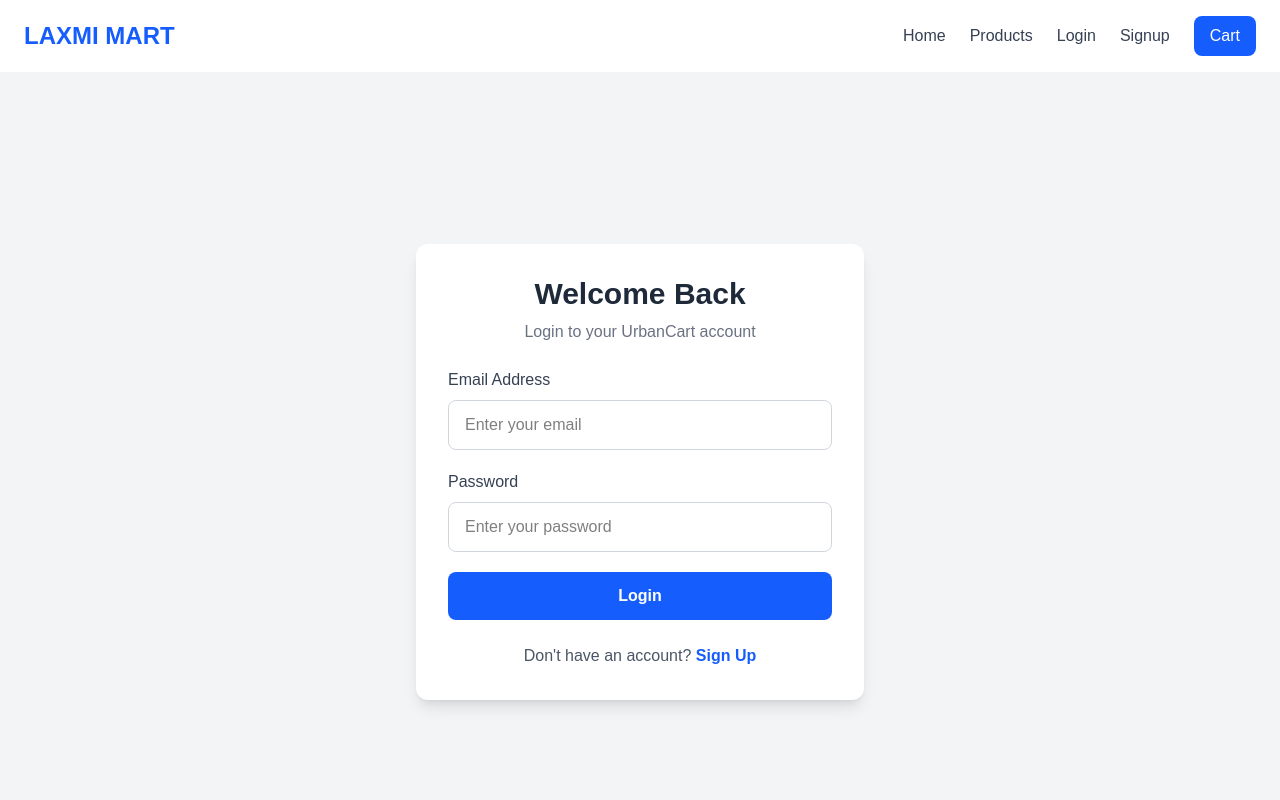
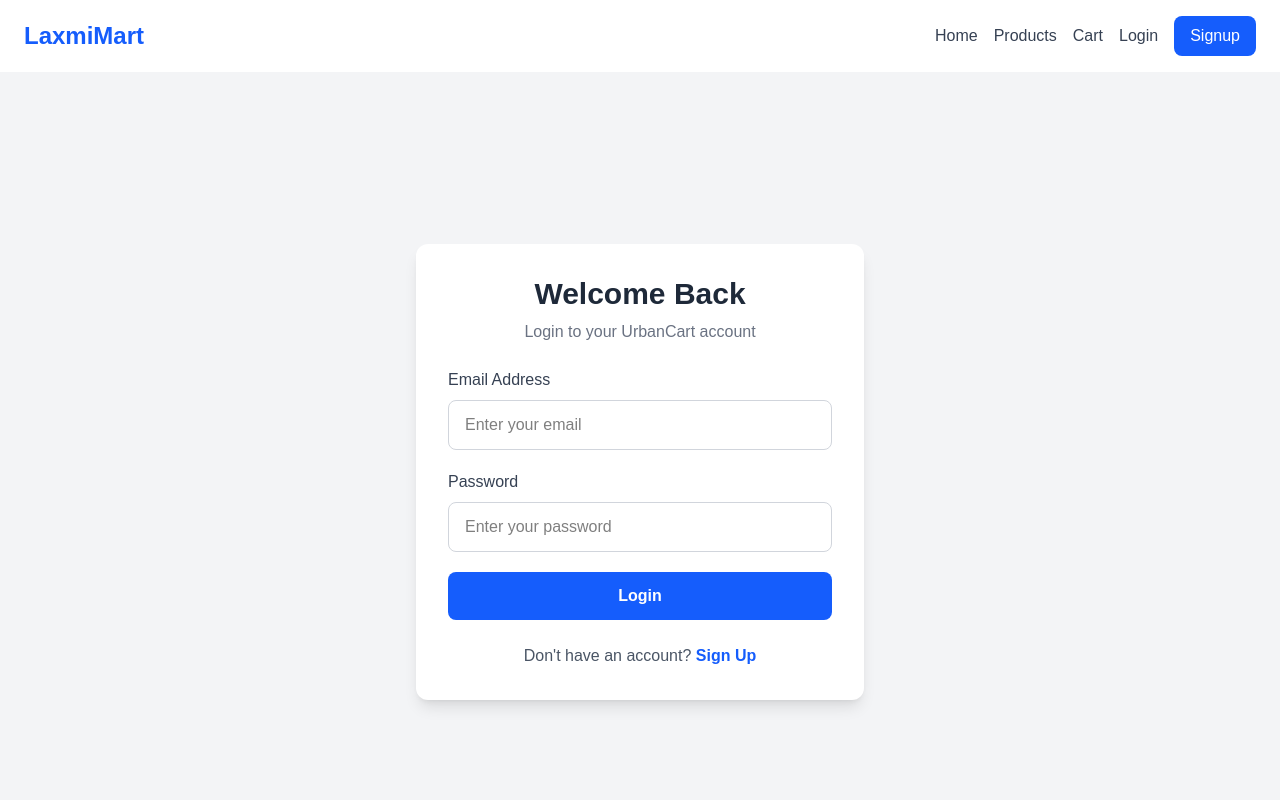
Before and after one commit to Aryanpatel-7/E-COMMERCE-PROJECT, a React app in the folder Frontend/: page /login in a window 1280 px wide. Shown: the top 800 px of the page. Built offline with nearby package versions, Linux system fonts and the light colour scheme; the HTML template or start-up script is replaced by a standard one.

Commit message:
Add protected routes for authenticated users

```diff
--- a/Frontend/src/App.jsx
+++ b/Frontend/src/App.jsx
@@ -2,6 +2,7 @@ import { BrowserRouter, Routes, Route } from "react-router-dom";
 
 import Navbar from "./components/Navbar";
 import Footer from "./components/Footer";
+import ProtectedRoute from "./components/ProtectedRoute";
 
 import Home from "./pages/Home";
 import Products from "./pages/Products";
@@ -11,8 +12,13 @@ import Signup from "./pages/Signup";
 import Cart from "./pages/Cart";
 import NotFound from "./pages/NotFound";
 
+import { AuthProvider } from "./context/AuthContext";
+
+
 function App() {
   return (
+    <AuthProvider>
+
     <BrowserRouter>
 
     <Navbar />
@@ -23,12 +29,19 @@ function App() {
         <Route path="/products/:id" element={<ProductDetails />} />
         <Route path="/login" element={<Login />} />
         <Route path="/signup" element={<Signup />} />
+
+       {/* Protected Routes */}
+        <Route element={<ProtectedRoute />}>
         <Route path="/cart" element={<Cart />} />
+        </Route>
+
         <Route path="*" element={<NotFound />} />
       </Routes>
 
        <Footer />
     </BrowserRouter>
+
+    </AuthProvider>
   );
 }
 
--- a/Frontend/src/components/Navbar.jsx
+++ b/Frontend/src/components/Navbar.jsx
@@ -1,45 +1,63 @@
-import { Link } from "react-router-dom";
+
+import { Link, useNavigate } from "react-router-dom";
+import { useAuth } from "../context/AuthContext";
 
 function Navbar() {
+  const { user, logout } = useAuth();
+  const navigate = useNavigate();
+
+  const handleLogout = () => {
+    logout();
+    navigate("/login");
+  };
+
   return (
     <nav className="bg-white shadow-md">
-      <div className="max-w-7xl mx-auto px-6 py-4 flex items-center justify-between">
-
-        {/* Logo */}
+      <div className="max-w-7xl mx-auto px-6 py-4 flex flex-wrap items-center justify-between gap-4">
         <Link to="/" className="text-2xl font-bold text-blue-600">
-          LAXMI MART
+          LaxmiMart
         </Link>
 
-        {/* Navigation Links */}
-        <div className="flex items-center gap-6">
+        <div className="flex flex-wrap items-center gap-4">
           <Link to="/" className="text-gray-700 hover:text-blue-600">
             Home
           </Link>
 
-          <Link
-            to="/products"
-            className="text-gray-700 hover:text-blue-600"
-          >
+          <Link to="/products" className="text-gray-700 hover:text-blue-600">
             Products
           </Link>
 
+          <Link to="/cart" className="text-gray-700 hover:text-blue-600">
+            Cart
+          </Link>
+
+          {user ? (
+            <>
+              <span className="font-medium text-gray-700">
+                Hi, {user.fullname || user.name || "User"}
+              </span>
+
+              <button
+                onClick={handleLogout}
+                className="bg-red-600 text-white px-4 py-2 rounded-lg hover:bg-red-700"
+              >
+                Logout
+              </button>
+            </>
+          ) : (
+            <>
               <Link to="/login" className="text-gray-700 hover:text-blue-600">
                 Login
               </Link>
 
               <Link
                 to="/signup"
-            className="text-gray-700 hover:text-blue-600"
+                className="bg-blue-600 text-white px-4 py-2 rounded-lg hover:bg-blue-700"
               >
                 Signup
               </Link>
-
-          <Link
-            to="/cart"
-            className="bg-blue-600 text-white px-4 py-2 rounded-lg hover:bg-blue-700"
-          >
-            Cart
-          </Link>
+            </>
+          )}
         </div>
       </div>
     </nav>
--- /dev/null
+++ b/Frontend/src/components/ProtectedRoute.jsx
@@ -0,0 +1,22 @@
+import { Navigate, Outlet } from "react-router-dom";
+import { useAuth } from "../context/AuthContext";
+
+function ProtectedRoute() {
+  const { user, loading } = useAuth();
+
+  if (loading) {
+    return (
+      <div className="text-center py-20 text-xl">
+        Checking authentication...
+      </div>
+    );
+  }
+
+  if (!user) {
+    return <Navigate to="/login" replace />;
+  }
+
+  return <Outlet />;
+}
+
+export default ProtectedRoute;
--- /dev/null
+++ b/Frontend/src/context/AuthContext.jsx
@@ -0,0 +1,59 @@
+import { createContext, useContext, useEffect, useState } from "react";
+import API from "../api/axios";
+
+const AuthContext = createContext();
+
+export function AuthProvider({ children }) {
+  const [user, setUser] = useState(null);
+  const [loading, setLoading] = useState(true);
+
+  useEffect(() => {
+    const fetchProfile = async () => {
+      const token = localStorage.getItem("token");
+
+      if (!token) {
+        setLoading(false);
+        return;
+      }
+
+      try {
+        const response = await API.get("/users/profile", {
+          headers: {
+            Authorization: `Bearer ${token}`,
+          },
+        });
+
+        setUser(response.data.user);
+      } catch (error) {
+        localStorage.removeItem("token");
+        setUser(null);
+      } finally {
+        setLoading(false);
+      }
+    };
+
+    fetchProfile();
+  }, []);
+
+  const login = (userData, token) => {
+    localStorage.setItem("token", token);
+    setUser(userData);
+  };
+
+  const logout = () => {
+    localStorage.removeItem("token");
+    setUser(null);
+  };
+
+  return (
+    <AuthContext.Provider
+      value={{ user, setUser, login, logout, loading }}
+    >
+      {children}
+    </AuthContext.Provider>
+  );
+}
+
+export function useAuth() {
+  return useContext(AuthContext);
+}
--- a/Frontend/src/pages/Login.jsx
+++ b/Frontend/src/pages/Login.jsx
@@ -2,8 +2,12 @@ import { useState } from "react";
 import { Link, useNavigate } from "react-router-dom";
 import API from "../api/axios";
 
+import { useAuth } from "../context/AuthContext";
+
 function Login() {
+  const { login } = useAuth();
   const navigate = useNavigate();
+
 
   const [formData, setFormData] = useState({
     email: "",
@@ -29,12 +33,13 @@ function Login() {
       const response = await API.post("/users/login", formData);
 
       const token = response.data.token;
+      const user = response.data.user;
 
       if (!token) {
         throw new Error("Login successful, but token was not received.");
       }
 
-      localStorage.setItem("token", token);
+      login(user, token);
 
       navigate("/");
     } catch (err) {
```
Lines whose indentation alone changed are shown as unchanged.
